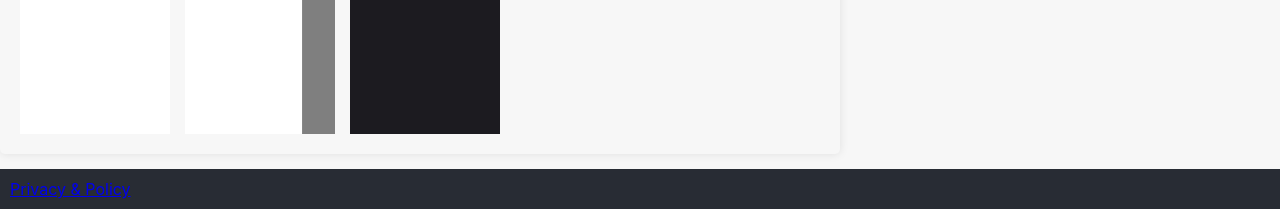
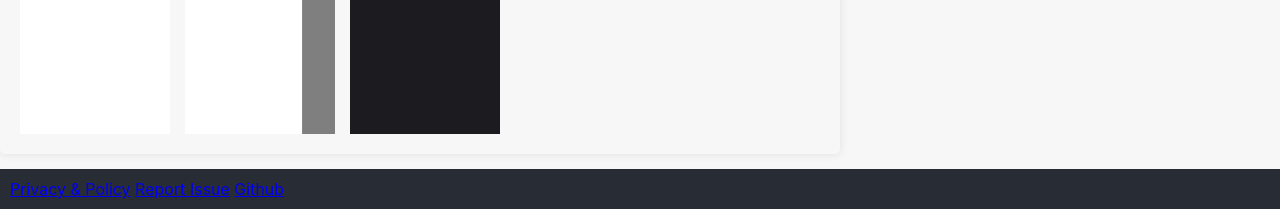
Before and after one commit to sourav-kum/sour-editor, a plain HTML site: page index.html in a window 1280 px wide. Shown: the part 1395-1604 px from the top of the page. Drawn offline with Linux system fonts and the light colour scheme.

Commit message:
update index.html

```diff
--- a/index.html
+++ b/index.html
@@ -65,6 +65,8 @@
 
   <footer>
     <a href="privacy.txt">Privacy & Policy</a>
+    <a href="https://github.com/sourav-kum/sour-editor/issues">Report Issue</a>
+    <a href="https://github.com/sourav-kum/sour-editor/">Github</a>
   </footer>
 </body>
 
```
